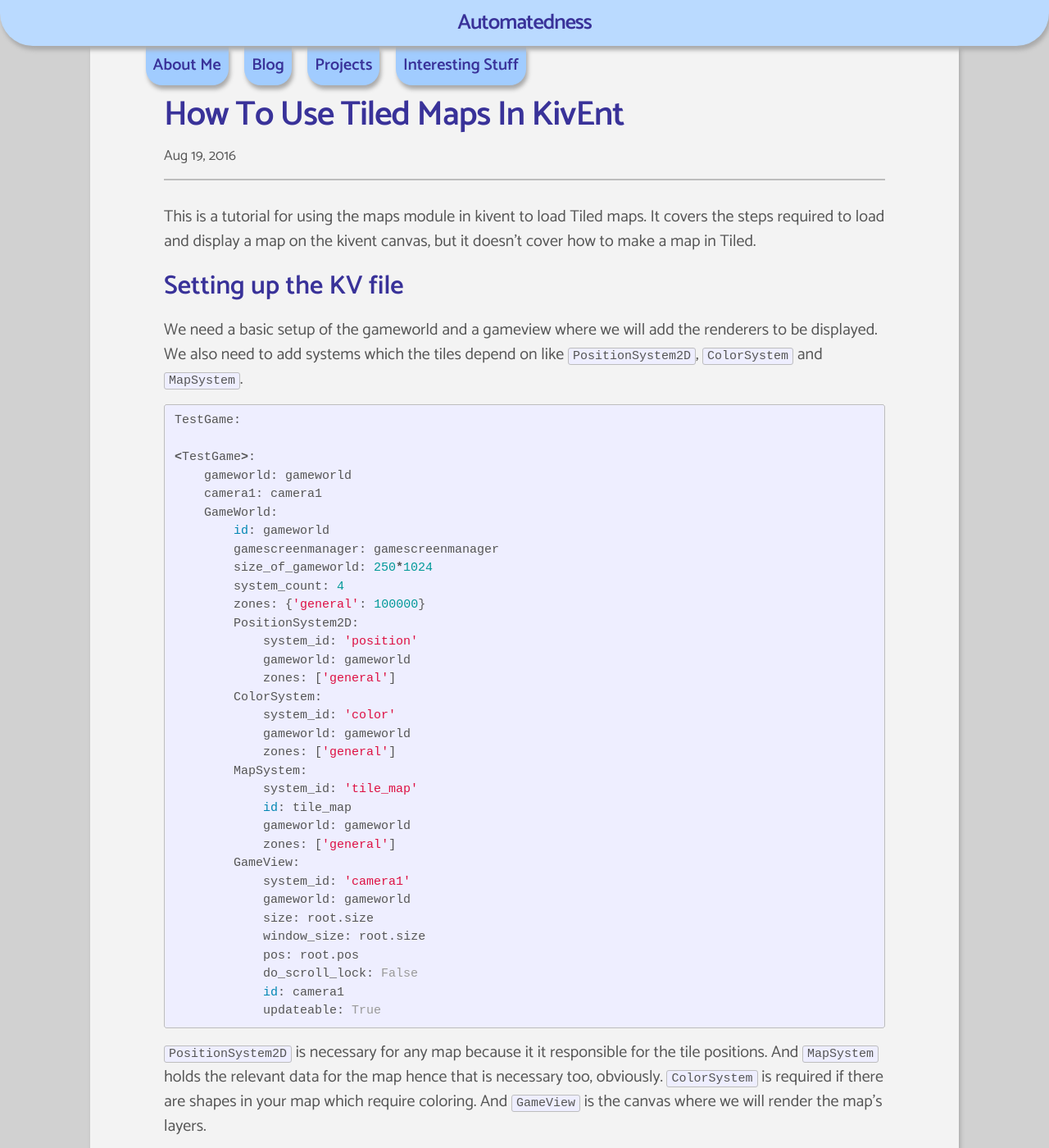
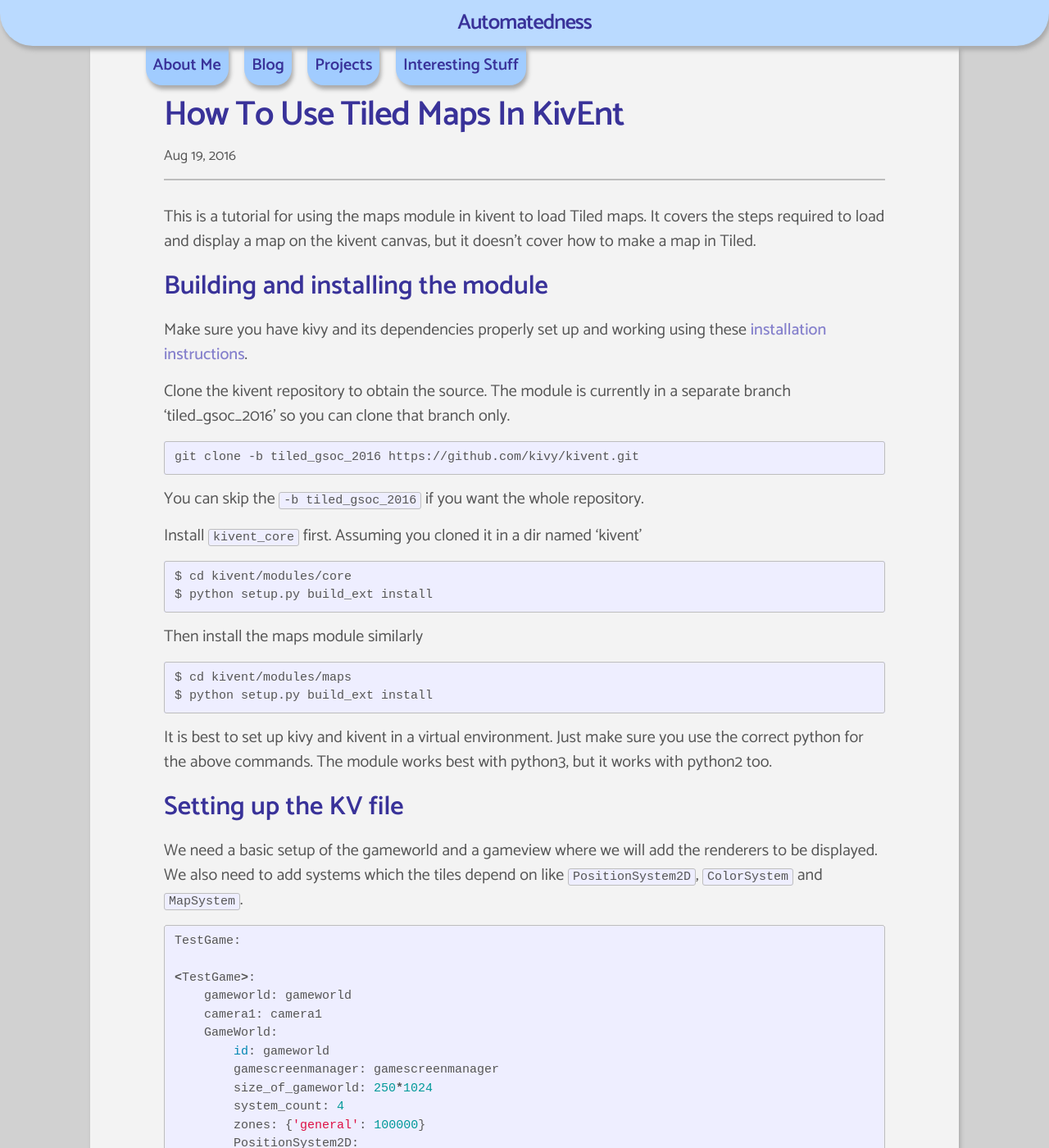
Before and after one commit to udiboy1209/udiboy1209.github.io, a Jekyll site: the page built from _posts/2016-08-19-how-to-use-tiled-maps-in-kivent.md, in a window 1280 px wide and 1400 px high. Shown: the whole window at 82% size. Built offline with Jekyll 4.4.1, drawn with Linux system fonts in a browser that asks for light colours; some of the changed text lies outside the part shown.

Commit message:
Update final gsoc blogs with installation instructions

````diff
--- a/_posts/2016-08-19-how-to-use-tiled-maps-in-kivent.md
+++ b/_posts/2016-08-19-how-to-use-tiled-maps-in-kivent.md
@@ -5,6 +5,38 @@
 This is a tutorial for using the maps module in kivent to load Tiled maps. It
 covers the steps required to load and display a map on the kivent canvas, but
 it doesn't cover how to make a map in Tiled.
+
+## Building and installing the module
+
+Make sure you have kivy and its dependencies properly set up and working using
+these [installation instructions](https://kivy.org/docs/gettingstarted/installation.html).
+
+Clone the kivent repository to obtain the source. The module is currently in a
+separate branch 'tiled\_gsoc\_2016' so you can clone that branch only.
+
+```
+git clone -b tiled_gsoc_2016 https://github.com/kivy/kivent.git
+```
+
+You can skip the `-b tiled_gsoc_2016` if you want the whole repository.
+
+Install `kivent_core` first. Assuming you cloned it in a dir named 'kivent'
+
+```
+$ cd kivent/modules/core
+$ python setup.py build_ext install
+```
+
+Then install the maps module similarly
+
+```
+$ cd kivent/modules/maps
+$ python setup.py build_ext install
+```
+
+It is best to set up kivy and kivent in a virtual environment. Just make sure
+you use the correct python for the above commands. The module works
+best with python3, but it works with python2 too.
 
 ## Setting up the KV file
 
@@ -207,3 +239,7 @@
 Download the source files from [here]({{ site.baseurl }}/assets/blog/tile_tutorial.zip)!
 
 Thank you and happy tiling!
+
+<hr>
+
+*EDIT (2016-08-24): Added installation instructions.*
````
Also changed, not shown: _posts/2016-08-16-one-hell-of-a-summer.md (+3 -0 lines).
